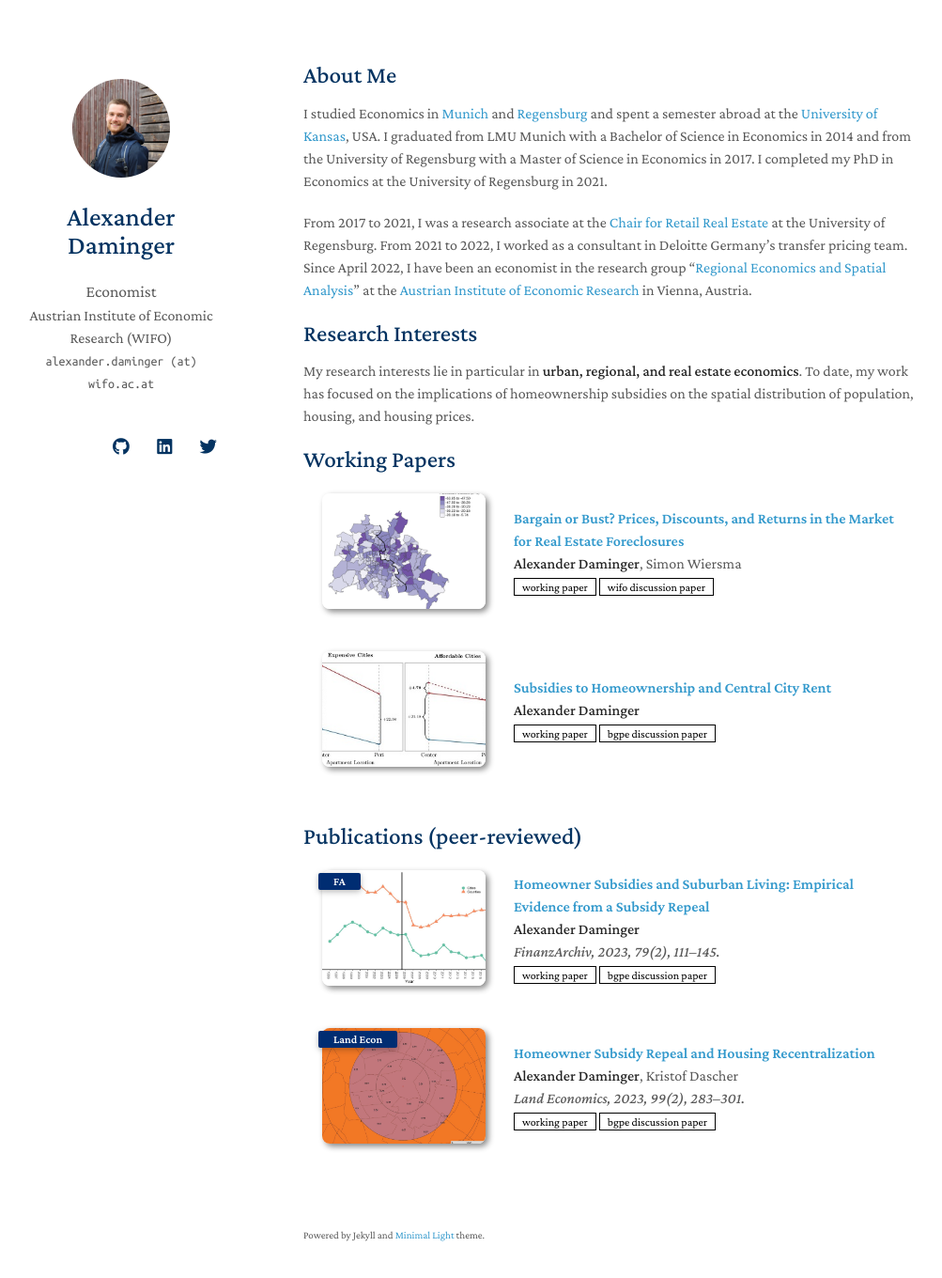
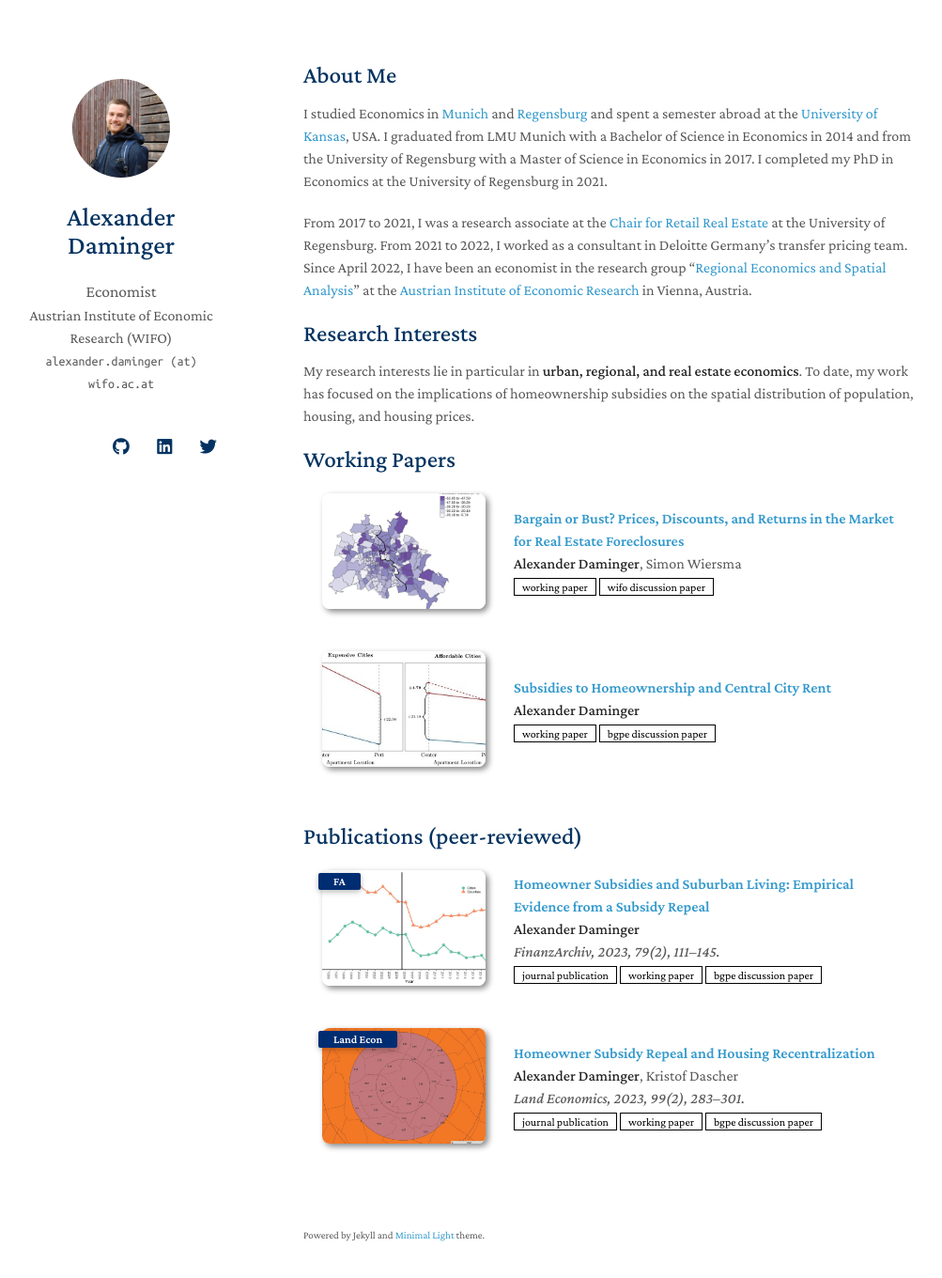
Before and after one commit to alexdaminger/alexdaminger.github.io, a Jekyll site: the page built from index.md, in a window 1280 px wide and 1395 px high. Shown: the top 1360 px of the window at 94% size, without its empty margins (147-1150 px from the left). Built offline with Jekyll 4.4.1, drawn with Linux system fonts in a browser that asks for light colours; nearby versions of some CDN libraries; a style sheet for code colours, icons or effects is not loaded; our own code applies the rules of GitHub Pages for plain Markdown files.

Commit message:
Update publications.md

```diff
--- a/_includes/publications.md
+++ b/_includes/publications.md
@@ -21,8 +21,8 @@
       <div class="periodical"><em>{{ link.conference }}</em>
       </div>
     <div class="links">
-     {% if journal.pub %}
-      <a href="{{ journal.pub }}" class="btn btn-sm z-depth-0" role="button" target="_blank" style="font-size:12px;">journal publication</a>
+     {% if link.journal %}
+      <a href="{{ link.journal }}" class="btn btn-sm z-depth-0" role="button" target="_blank" style="font-size:12px;">journal publication</a>
       {% endif %}
       {% if link.wp %}
       <a href="{{ link.wp }}" class="btn btn-sm z-depth-0" role="button" target="_blank" style="font-size:12px;">working paper</a>
```
